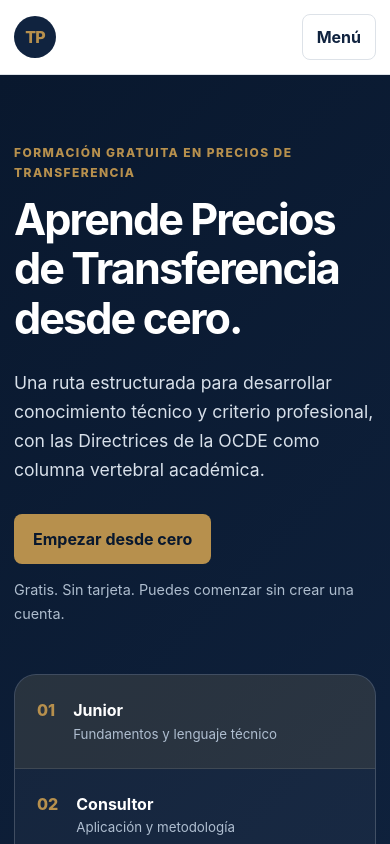
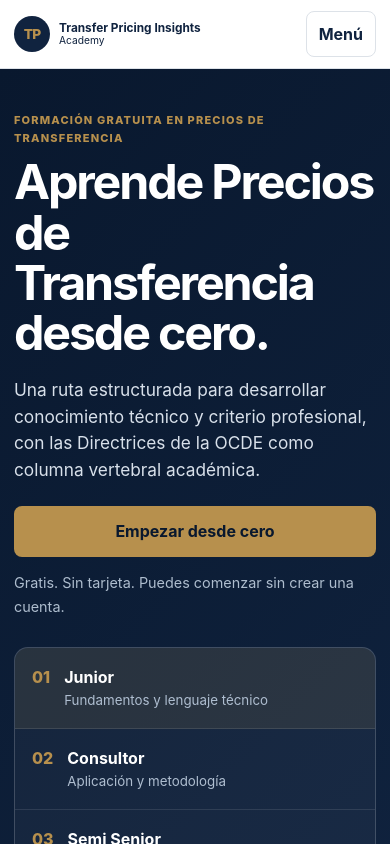
Before and after one commit to manuelcarrero-hash/transfer-pricing-insights-academy, a React (Vite) app: page / in a window 390 px wide. Shown: the top 844 px of the page. Built offline with nearby package versions, Linux system fonts and the light colour scheme.

Commit message:
tighten mobile layout and branding

```diff
--- a/src/styles/global.css
+++ b/src/styles/global.css
@@ -1,6 +1,6 @@
 * { box-sizing: border-box; }
 html { scroll-behavior: smooth; }
-body { margin: 0; min-width: 360px; background: var(--color-bg); color: var(--color-text); font-family: Inter, ui-sans-serif, system-ui, -apple-system, BlinkMacSystemFont, "Segoe UI", sans-serif; line-height: 1.65; }
+body { margin: 0; min-width: 0; background: var(--color-bg); color: var(--color-text); font-family: Inter, ui-sans-serif, system-ui, -apple-system, BlinkMacSystemFont, "Segoe UI", sans-serif; line-height: 1.65; }
 a { color: inherit; }
 button, input { font: inherit; }
 button:focus-visible, a:focus-visible, input:focus-visible, summary:focus-visible { outline: 3px solid #4c8bd9; outline-offset: 3px; }
@@ -9,10 +9,10 @@ button:focus-visible, a:focus-visible, input:focus-visible, summary:focus-visibl
 .sr-only { position: absolute; width: 1px; height: 1px; padding: 0; margin: -1px; overflow: hidden; clip: rect(0,0,0,0); white-space: nowrap; border: 0; }
 .site-header { background: var(--color-surface); border-bottom: 1px solid var(--color-border); position: sticky; top: 0; z-index: 20; }
 .header-inner { min-height: 74px; display: flex; align-items: center; justify-content: space-between; gap: 28px; }
-.brand { display: inline-flex; align-items: center; gap: 11px; text-decoration: none; color: var(--color-brand-navy); }
-.brand-mark { width: 42px; height: 42px; border-radius: 50%; display: grid; place-items: center; background: var(--color-brand-navy); color: var(--color-brand-gold); font-weight: 800; letter-spacing: -1px; }
-.brand-copy { display: grid; line-height: 1.15; font-size: .78rem; }
-.brand-copy strong { font-size: .9rem; }
+.brand { display: inline-flex; align-items: center; gap: 11px; text-decoration: none; color: var(--color-brand-navy); min-width: 0; }
+.brand-mark { width: 42px; height: 42px; flex: 0 0 42px; border-radius: 50%; display: grid; place-items: center; background: var(--color-brand-navy); color: var(--color-brand-gold); font-weight: 800; letter-spacing: -1px; }
+.brand-copy { display: grid; line-height: 1.12; font-size: .74rem; min-width: 0; }
+.brand-copy strong { font-size: .88rem; }
 .main-nav { display: flex; gap: 4px; align-items: center; font-size: .9rem; }
 .nav-link { text-decoration: none; padding: 10px 11px; border-radius: var(--radius-sm); color: var(--color-text-muted); }
 .nav-link.active { color: var(--color-brand-navy); background: #eef2f7; font-weight: 700; }
@@ -22,15 +22,15 @@ button:focus-visible, a:focus-visible, input:focus-visible, summary:focus-visibl
 .mobile-nav summary::-webkit-details-marker { display: none; }
 .mobile-nav-panel { position: absolute; right: 0; top: calc(100% + 10px); width: min(290px, calc(100vw - 28px)); padding: 10px; display: grid; background: var(--color-surface); border: 1px solid var(--color-border); border-radius: var(--radius-md); box-shadow: var(--shadow-soft); }
 .mobile-nav-panel .nav-link { display: block; }
-.hero { background: linear-gradient(135deg, var(--color-brand-navy-strong), var(--color-brand-navy)); color: white; padding: 92px 0; }
+.hero { background: linear-gradient(135deg, var(--color-brand-navy-strong), var(--color-brand-navy)); color: white; padding: 88px 0; }
 .hero-grid { display: grid; grid-template-columns: 1.25fr .75fr; gap: 72px; align-items: center; }
 h1, h2, h3 { color: var(--color-brand-navy); line-height: 1.15; margin-top: 0; }
-.hero h1 { color: white; font-size: clamp(2.7rem, 6vw, 5rem); max-width: 820px; letter-spacing: -.045em; margin: 12px 0 24px; }
+.hero h1 { color: white; font-size: clamp(2.7rem, 6vw, 5rem); max-width: 820px; letter-spacing: -.045em; margin: 12px 0 22px; }
 .hero .lead { color: #d8e0ea; }
 .eyebrow { color: var(--color-brand-gold); font-size: .75rem; font-weight: 800; letter-spacing: .12em; text-transform: uppercase; }
 .lead { font-size: clamp(1.1rem, 2vw, 1.35rem); max-width: 780px; color: var(--color-text-muted); }
 .lead.small { font-size: 1.12rem; }
-.button-row { display: flex; flex-wrap: wrap; gap: 12px; margin: 30px 0 12px; }
+.button-row { display: flex; flex-wrap: wrap; gap: 12px; margin: 28px 0 10px; }
 .button { min-height: 46px; display: inline-flex; align-items: center; justify-content: center; padding: 11px 18px; border-radius: var(--radius-sm); border: 1px solid transparent; font-weight: 750; text-decoration: none; cursor: pointer; transition: transform 160ms ease, background 160ms ease; }
 .button.primary { background: var(--color-brand-navy); color: white; }
 .hero .button.primary { background: var(--color-brand-gold); color: var(--color-brand-navy-strong); }
@@ -38,7 +38,7 @@ h1, h2, h3 { color: var(--color-brand-navy); line-height: 1.15; margin-top: 0; }
 .hero .button.secondary { color: white; border-color: #50647d; }
 .button:not(:disabled):hover { transform: translateY(-1px); }
 .button:disabled { opacity: .45; cursor: not-allowed; }
-.microcopy { color: #aebdce; font-size: .9rem; }
+.microcopy { color: #aebdce; font-size: .9rem; margin-bottom: 0; }
 .hero-panel { border: 1px solid rgba(255,255,255,.18); border-radius: var(--radius-lg); overflow: hidden; background: rgba(255,255,255,.04); }
 .route-step { display: flex; gap: 18px; padding: 22px; border-bottom: 1px solid rgba(255,255,255,.1); }
 .route-step:last-child { border-bottom: 0; }
@@ -108,18 +108,37 @@ h1, h2, h3 { color: var(--color-brand-navy); line-height: 1.15; margin-top: 0; }
   .mobile-nav { display: block; }
   .hero-grid, .course-hero { grid-template-columns: 1fr; gap: 34px; }
   .feature-grid { grid-template-columns: 1fr; }
-  .hero { padding: 68px 0; }
+  .hero { padding: 58px 0 48px; }
   .choice-card { align-items: flex-start; flex-direction: column; }
 }
 @media (max-width: 560px) {
   .container, .lesson-content { width: min(calc(100% - 28px), var(--container)); }
-  .brand-copy { display: none; }
-  .section { padding: 54px 0; }
+  .header-inner { min-height: 68px; gap: 12px; }
+  .brand { gap: 9px; max-width: calc(100% - 94px); }
+  .brand-mark { width: 36px; height: 36px; flex-basis: 36px; font-size: .86rem; }
+  .brand-copy { display: grid; font-size: .64rem; overflow: hidden; }
+  .brand-copy strong { font-size: .74rem; white-space: nowrap; overflow: hidden; text-overflow: ellipsis; }
+  .mobile-nav summary { padding-inline: 12px; }
+  .hero { padding: 42px 0 36px; }
+  .hero-grid { gap: 28px; }
+  .hero h1 { font-size: clamp(2.35rem, 12.4vw, 3.4rem); line-height: 1.04; margin: 10px 0 18px; }
+  .hero .lead { font-size: 1.08rem; line-height: 1.56; }
+  .hero .eyebrow { font-size: .69rem; letter-spacing: .105em; }
+  .hero .button-row { margin-top: 22px; }
+  .hero .button { width: 100%; }
+  .hero-panel { border-radius: var(--radius-md); }
+  .route-step { padding: 16px 17px; gap: 14px; }
+  .section { padding: 50px 0; }
   .lesson-content { padding-top: 42px; }
   .lesson-topbar .container { min-height: 62px; align-items: flex-start; justify-content: center; flex-direction: column; gap: 2px; padding-block: 10px; font-size: .82rem; }
   .lesson-nav, .footer-inner { flex-direction: column; align-items: stretch; }
   .lesson-nav .button { width: 100%; }
 }
+@media (max-width: 380px) {
+  .brand-copy strong { font-size: .69rem; }
+  .brand-copy { font-size: .6rem; }
+  .hero h1 { font-size: 2.25rem; }
+}
 @media (prefers-reduced-motion: reduce) {
   *, *::before, *::after { scroll-behavior: auto !important; transition: none !important; animation: none !important; }
 }
```
